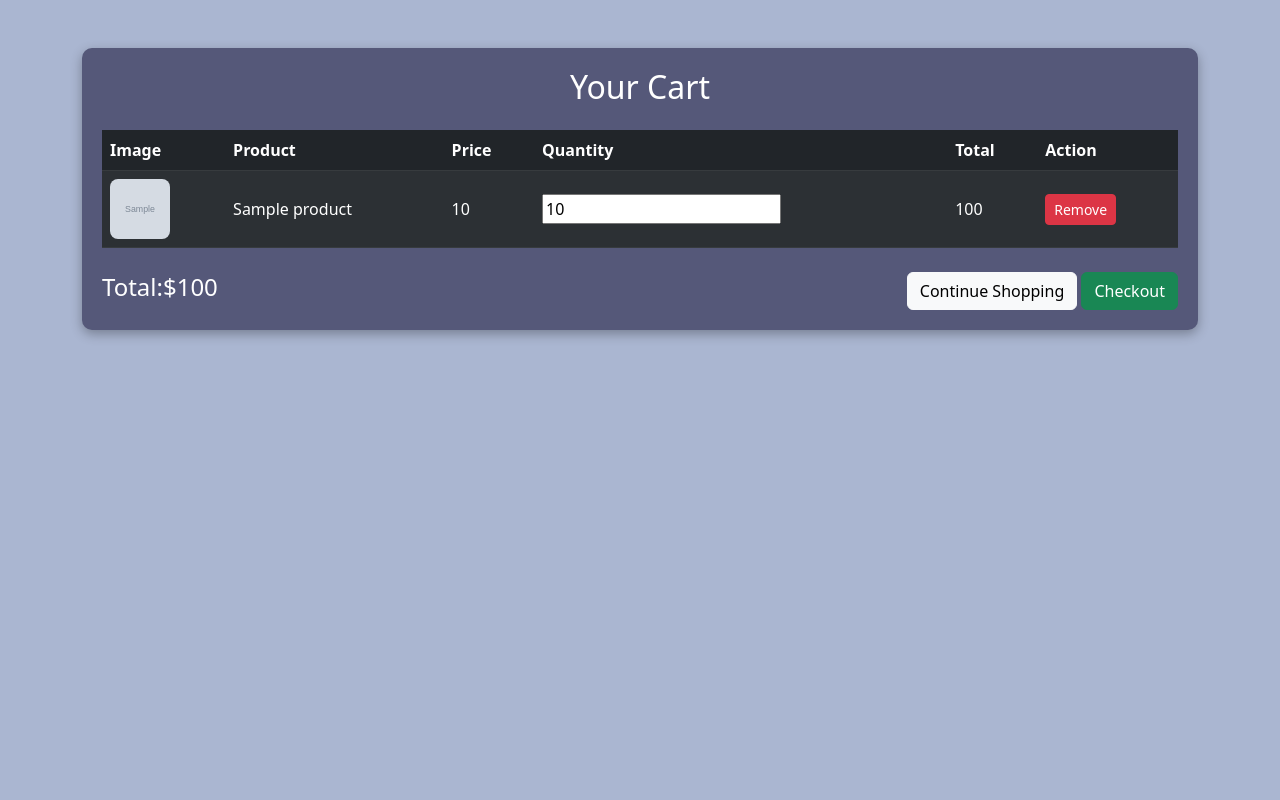
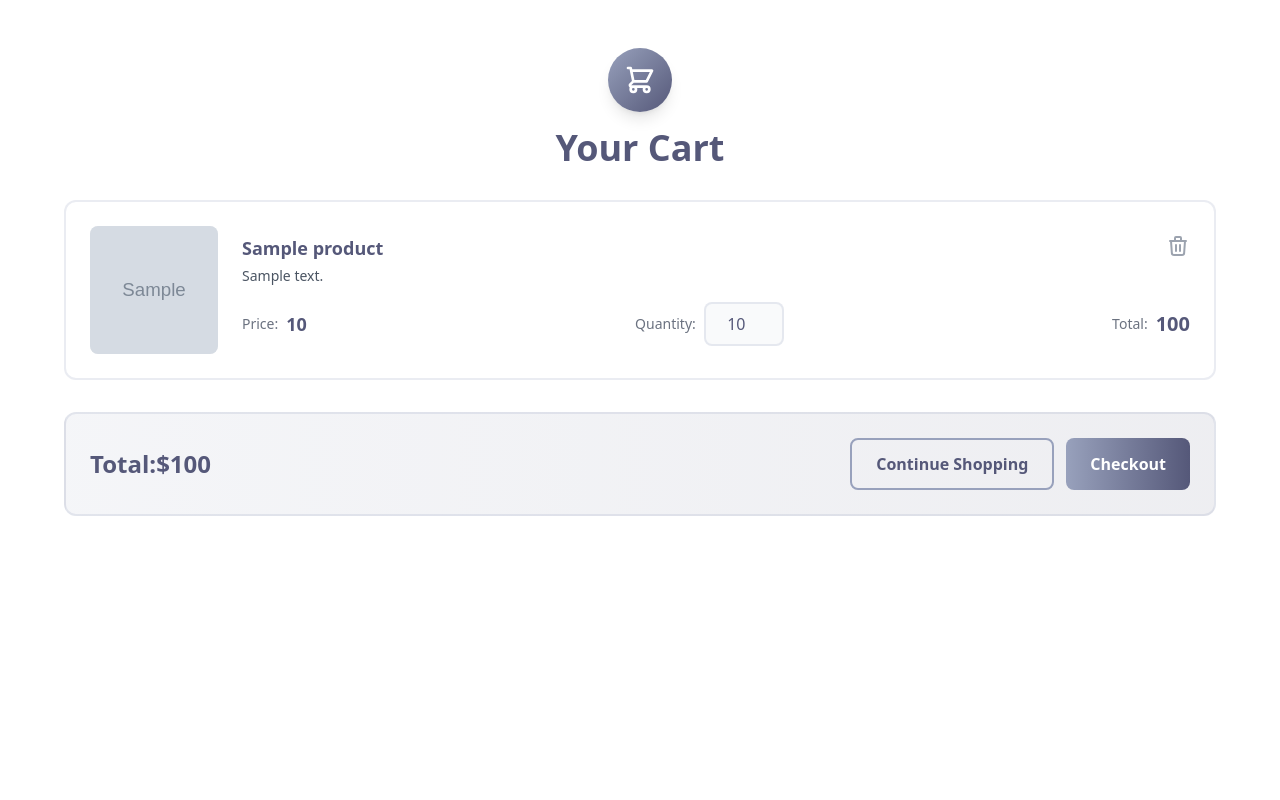
Before and after one commit to karan-Singh711/PHP-Ecommerce, a PHP site: page /e-commerce/cart in a window 1280 px wide. Run offline with PHP 8.4, Linux system fonts and the light colour scheme; the visitor is signed in with stand-in values (Sample User, id 1); tables that the repository leaves empty or names only in its code hold one stand-in row (values such as "Sample post"); grey boxes marked "Sample" are stand-in pictures; a stand-in replaces the project's code that opens the database connection; some libraries are stand-ins or nearby versions.

Commit message:
update UI

```diff
--- a/cart.php
+++ b/cart.php
@@ -1,53 +1,58 @@
 <?php
-
 ?>
 
 <!DOCTYPE html>
 <html lang="en">
 <head>
     <meta charset="UTF-8">
+    <meta name="viewport" content="width=device-width, initial-scale=1.0">
     <title>Shopping Cart</title>
-  <link href="https://cdn.jsdelivr.net/npm/bootstrap@5.3.0/dist/css/bootstrap.min.css" rel="stylesheet">
+    <script src="https://cdn.tailwindcss.com"></script>
     <script src="https://cdnjs.cloudflare.com/ajax/libs/jquery/3.7.1/jquery.min.js" integrity="sha512-v2CJ7UaYy4JwqLDIrZUI/4hqeoQieOmAZNXBeQyjo21dadnwR+8ZaIJVT8EE2iyI61OV8e6M8PP2/4hpQINQ/g==" crossorigin="anonymous" referrerpolicy="no-referrer"></script>
+    <script>
+        tailwind.config = {
+            theme: {
+                extend: {
+                    colors: {
+                        primary: '#98A1BC',
+                        secondary: '#555879',
+                        accent: '#C8D0E7'
+                    }
+                }
+            }
+        }
+    </script>
     <style>
         body {
-      background-color: #aab6d1; /* same light background */
+            background-color: white;
         }
-    .cart-box {
-      background-color: #555879; /* same dark block */
-      border-radius: 10px;
-      padding: 20px;
-      color: white;
-      box-shadow: 0 4px 12px rgba(0,0,0,0.3);
+        .glass-effect {
+            background: rgba(255, 255, 255, 0.9);
+            backdrop-filter: blur(10px);
+            -webkit-backdrop-filter: blur(10px);
         }
-    table img {
-      width: 60px;
-      height: 60px;
-      object-fit: cover;
-      border-radius: 8px;
+        .hover-lift {
+            transition: all 0.3s ease;
+        }
+        .hover-lift:hover {
+            transform: translateY(-4px);
         }
     </style>
 </head>
-<body>
+<body class="min-h-screen py-12 px-4">
+    <div class="container mx-auto max-w-6xl">
+        <!-- Header -->
+        <div class="mb-8 text-center">
+            <div class="inline-flex items-center justify-center w-16 h-16 mb-4 rounded-full bg-gradient-to-br from-primary to-secondary shadow-lg">
+                <svg class="w-8 h-8 text-white" fill="none" stroke="currentColor" viewBox="0 0 24 24">
+                    <path stroke-linecap="round" stroke-linejoin="round" stroke-width="2" d="M3 3h2l.4 2M7 13h10l4-8H5.4M7 13L5.4 5M7 13l-2.293 2.293c-.63.63-.184 1.707.707 1.707H17m0 0a2 2 0 100 4 2 2 0 000-4zm-8 2a2 2 0 11-4 0 2 2 0 014 0z"></path>
+                </svg>
+            </div>
+            <h1 class="text-4xl font-bold text-secondary mb-2">Your Cart</h1>
+        </div>
 
-<main class="container my-5">
-  <div class="cart-box">
-    <h2 class="mb-4 text-center">Your Cart</h2>
-
-    <!-- Cart Table -->
-    <div class="table-responsive">
-      <table class="table table-dark table-striped align-middle mb-0">
-        <thead>
-          <tr>
-            <th>Image</th>
-            <th>Product</th>
-            <th>Price</th>
-            <th>Quantity</th>
-            <th>Total</th>
-            <th>Action</th>
-          </tr>
-        </thead>
-        <tbody>
+        <!-- Cart Items -->
+        <div class="space-y-4">
             <?php
             session_start();
             require_once "dbConnection.php";
@@ -55,51 +60,101 @@
             try{
                 $query = $pdo->prepare("SELECT c.product_id,c.quantity,p.name_of_product,p.price_of_product,p.image,p.description_of_product FROM cart c JOIN products p ON c.product_id = p.id WHERE c.user_id = :user_id ");
                 $query->bindValue(':user_id',$user_id);
-
                 $query->execute();
 
+                while($row = $query->fetch()){
+            ?>
+                    <div class="group relative overflow-hidden rounded-xl border-2 border-primary/20 hover:border-primary/40 bg-white hover-lift hover:shadow-xl p-6">
+                        <div class="absolute inset-0 bg-gradient-to-br from-primary/5 to-transparent opacity-0 group-hover:opacity-100 transition-opacity"></div>
 
+                        <div class="relative flex flex-col md:flex-row gap-6 items-center">
+                            <!-- Product Image -->
+                            <div class="relative h-32 w-32 flex-shrink-0 overflow-hidden rounded-lg bg-gray-100">
+                                <img src="<?php echo $row['image']; ?>"
+                                     alt="<?php echo htmlspecialchars($row['name_of_product']); ?>"
+                                     class="h-full w-full object-cover transition-transform group-hover:scale-110">
+                            </div>
 
+                            <!-- Product Details -->
+                            <div class="flex flex-1 flex-col justify-between w-full">
+                                <div class="flex justify-between items-start mb-4">
+                                    <div>
+                                        <h3 class="text-lg font-semibold text-secondary"><?php echo htmlspecialchars($row['name_of_product']); ?></h3>
+                                        <p class="mt-1 text-sm text-gray-600"><?php echo htmlspecialchars($row['description_of_product']); ?></p>
+                                    </div>
+                                    <button class="remove text-gray-400 hover:text-red-500 transition-colors ml-4" data-id="<?php echo $row['product_id']; ?>">
+                                        <svg class="h-6 w-6" fill="none" stroke="currentColor" viewBox="0 0 24 24">
+                                            <path stroke-linecap="round" stroke-linejoin="round" stroke-width="2" d="M19 7l-.867 12.142A2 2 0 0116.138 21H7.862a2 2 0 01-1.995-1.858L5 7m5 4v6m4-6v6m1-10V4a1 1 0 00-1-1h-4a1 1 0 00-1 1v3M4 7h16"></path>
+                                        </svg>
+                                    </button>
+                                </div>
 
-      while($row = $query->fetch()){
+                                <div class="flex flex-col md:flex-row items-center justify-between gap-4">
+                                    <!-- Price -->
+                                    <div class="flex items-center gap-2">
+                                        <span class="text-sm text-gray-500">Price:</span>
+                                        <span class="text-lg font-semibold text-secondary price"><?php echo $row['price_of_product']; ?></span>
+                                    </div>
 
-        echo
+                                    <!-- Quantity Control -->
+                                    <div class="flex items-center gap-2">
+                                        <span class="text-sm text-gray-500">Quantity:</span>
+                                        <input type="number"
+                                               data-id="<?php echo $row['product_id']; ?>"
+                                               class="Cquantity w-20 px-3 py-2 text-center font-medium text-secondary bg-gray-50 border-2 border-primary/20 rounded-lg focus:outline-none focus:border-primary"
+                                               value="<?php echo $row['quantity']; ?>"
+                                               min="1">
+                                    </div>
 
-        '<tr>
-            <td><img src="'. $row['image'] . '" alt="Product 1"></td>
-            <td>'. $row['name_of_product'] . '</td>
-            <td class = "price">'. $row['price_of_product'] . '</td>
-            <td><input type="number" data-id ="' . $row['product_id'] . '"class = "Cquantity" value="'. $row['quantity'] . '" min="1" class="form-control w-50"></td>
-            <td class ="total">'. $row['price_of_product']*$row['quantity']. '</td>
-            <td><button class="btn btn-sm btn-danger remove" data-id ="' . $row['product_id'] . '">Remove</button></td>
-          </tr>';
+                                    <!-- Total -->
+                                    <div class="flex items-center gap-2">
+                                        <span class="text-sm text-gray-500">Total:</span>
+                                        <span class="text-xl font-bold text-secondary total"><?php echo $row['price_of_product'] * $row['quantity']; ?></span>
+                                    </div>
+                                </div>
+                            </div>
+                        </div>
+                    </div>
+            <?php
                 }
             }catch(PDOException $e){
                 die("errors".$e->getMessage());
             }
             ?>
-        </tbody>
-      </table>
         </div>
 
-    <!-- Cart Summary -->
-    <div class="d-flex justify-content-between align-items-center mt-4">
-      <h4 id="totalValue">Total:</h4>
-      <div>
-        <button class="btn btn-light">Continue Shopping</button>
-        <button class="btn btn-success">Checkout</button>
+        <!-- Total and Buttons -->
+        <div class="mt-8 bg-gradient-to-r from-primary/10 to-secondary/10 rounded-xl p-6 border-2 border-primary/20">
+            <div class="flex flex-col md:flex-row justify-between items-center gap-4">
+                <h4 class="text-2xl font-bold text-secondary" id="totalValue">Total:</h4>
+                <div class="flex gap-3">
+                    <button class="px-6 py-3 border-2 border-primary hover:bg-primary/10 text-secondary font-semibold rounded-lg transition-all">
+                        Continue Shopping
+                    </button>
+                    <button class="px-6 py-3 bg-gradient-to-r from-primary to-secondary hover:from-primary/90 hover:to-secondary/90 text-white font-semibold rounded-lg transition-all hover:shadow-lg">
+                        Checkout
+                    </button>
                 </div>
             </div>
         </div>
-</main>
+    </div>
 
     <script>
-
         $("document").ready(()=>{
             console.log("hello")
 
             let Cquantity = $(".Cquantity")
             let remove = $(".remove")
+            // total
+            let total = $(".total")
+            let TotalValue = 0
+            total.each(function(){
+                TotalValue += parseFloat($(this).text())
+            })
+            console.log(TotalValue)
+            let totalValue = $("#totalValue")
+            totalValue.text("Total:"+"$"+TotalValue)
+
 
             remove.on("click",function(){
                 let button = $(this)
@@ -112,23 +167,14 @@
                     data:{action:"remove",productId:productId},
                     success:function(response){
                         console.log(response)
-            button.closest("tr").remove();
+                        button.closest("div.group").remove();
                     },
                     error:function(xhr,status,error){
                         console.log(error)
                     },
-
                 })
             })
-      // total
-      let total = $(".total")
-      let TotalValue = 0
-      total.each(function(){
-         TotalValue += parseFloat($(this).text())
-      })
-      console.log(TotalValue)
-      let totalValue = $("#totalValue")
-      totalValue.text("Total:"+"$"+TotalValue)
+
 
 
             Cquantity.on("change",function(){
@@ -148,21 +194,20 @@
                     },
                 })
 
-        let price = $(this).closest("tr").find(".price").text()
+                let price = $(this).closest("div.group").find(".price").text()
                 console.log(price)
 
                 subTotal = price * newQuantity
 
-        let subTotalcell = $(this).closest("tr").find(".total").text(subTotal)
+                let subTotalcell = $(this).closest("div.group").find(".total").text(subTotal)
                 console.log(total)
                 TotalValue = 0
                 total.each(function(){
                     TotalValue += parseFloat($(this).text())
                 })
                 console.log(TotalValue)
+                totalValue.text("Total:"+"$"+TotalValue)
             })
-
-
         })
     </script>
 </body>
```
Lines whose indentation alone changed are shown as unchanged.
